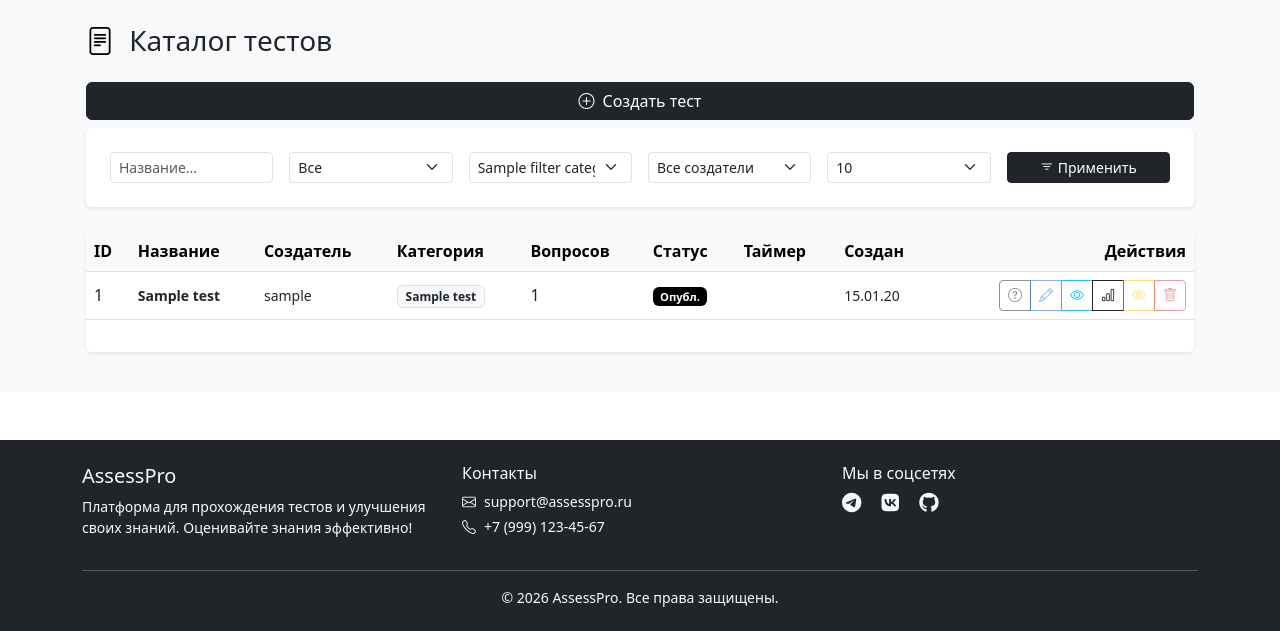
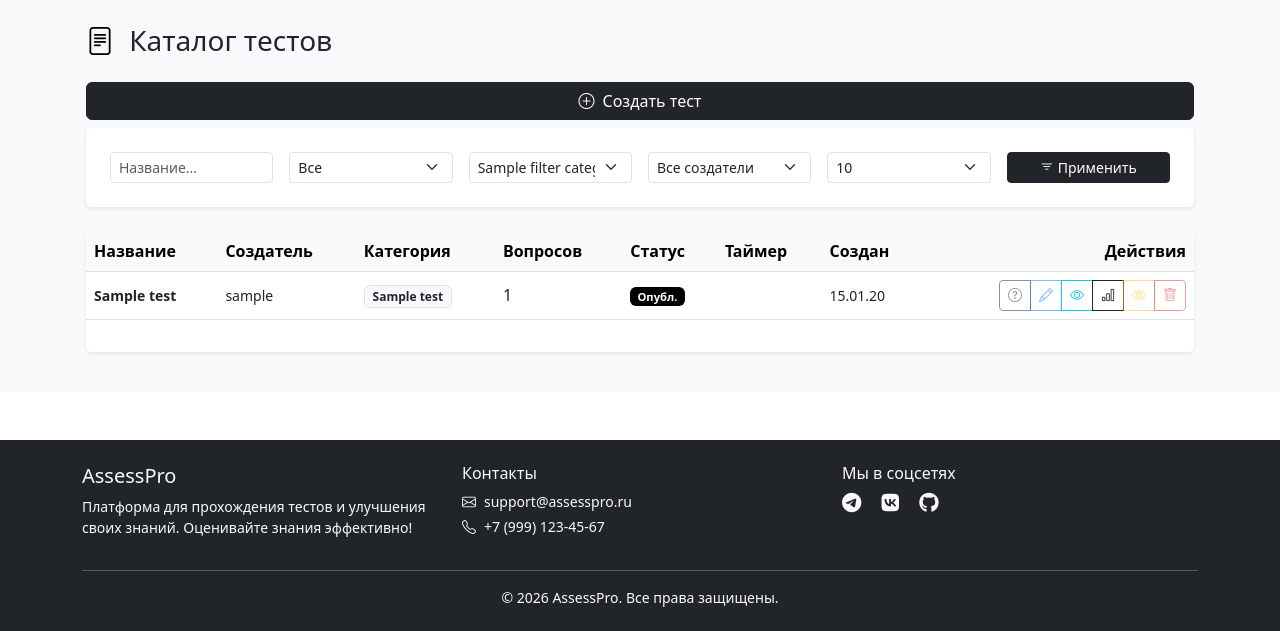
Before and after one commit to Ecomoner/assess-pro, a Spring app: template src/main/resources/templates/creator/test-list.html in a window 1280 px wide. Shown: the part 67-698 px from the top of the page. Run offline with Thymeleaf, Linux system fonts and the light colour scheme; the template is opened without the code that fills it: most values are stand-ins (such as "Sample title", 1, 10 or a date in 2020); data that the repository does not hold is empty; some of the project's set-up classes (security, data sources, template engines, error pages and the like) are left out, and stand-ins take their place; some libraries are stand-ins or nearby versions.

Commit message:
Фиксы тестов

```diff
--- a/src/main/resources/templates/creator/category-list.html
+++ b/src/main/resources/templates/creator/category-list.html
@@ -26,7 +26,6 @@
                     <table class="table table-hover align-middle mb-0">
                         <thead class="table-light">
                         <tr>
-                            <th class="d-none d-sm-table-cell">ID</th>
                             <th>Название</th>
                             <th class="d-none d-md-table-cell">Описание</th>
                             <th class="d-none d-lg-table-cell">Тестов</th>
@@ -36,7 +35,6 @@
                         </thead>
                         <tbody>
                         <tr th:each="category : ${categories}">
-                            <td class="d-none d-sm-table-cell" th:text="${category.id}">1</td>
                             <td>
                                 <strong th:text="${category.name}">Математика</strong>
                                 <span class="d-block d-sm-none text-muted small" th:text="${category.description} ?: '-'">Описание</span>
--- a/src/main/resources/templates/creator/test-list.html
+++ b/src/main/resources/templates/creator/test-list.html
@@ -91,7 +91,6 @@
                     <table class="table table-hover align-middle mb-0">
                         <thead class="table-light">
                         <tr>
-                            <th class="d-none d-sm-table-cell">ID</th>
                             <th>Название</th>
                             <th class="d-none d-md-table-cell">Создатель</th>
                             <th class="d-none d-md-table-cell">Категория</th>
@@ -105,7 +104,6 @@
                         <tbody>
                         <tr th:each="test : ${tests}"
                             th:classappend="${ownershipMap[test.id] ? '' : 'table-secondary'}">
-                            <td class="d-none d-sm-table-cell" th:text="${test.id}">1</td>
                             <td>
                                 <strong class="small" th:text="${test.title}">Тест</strong>
                                 <br>
```
Also changed, not shown: 1 other file.
